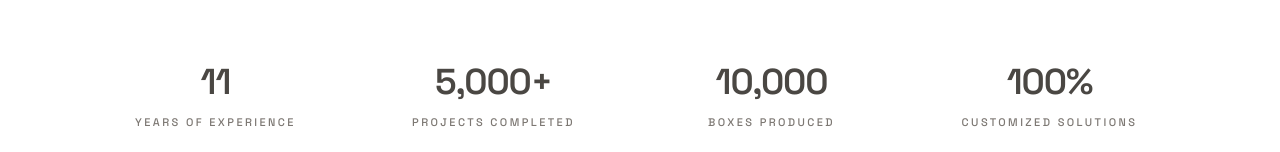
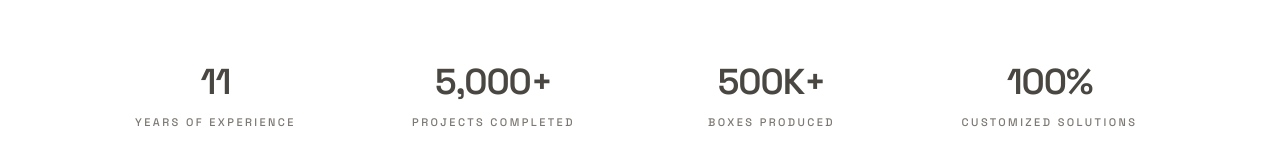
Before and after one commit to marvinstavarez-dotcom/huswell, a Next.js app: page / in a window 1280 px wide. Shown: the part 444-596 px from the top of the page. Built offline with nearby package versions, Linux system fonts and the light colour scheme.

Commit message:
Update boxes produced statistic

```diff
--- a/app/page.tsx
+++ b/app/page.tsx
@@ -143,7 +143,7 @@ const PROCESS = [
 const STATS = [
   ["11", "Years of experience"],
   ["5,000+", "Projects completed"],
-  ["10,000", "Boxes produced"],
+  ["500K+", "Boxes produced"],
   ["100%", "Customized solutions"],
 ] as const;
 
```
